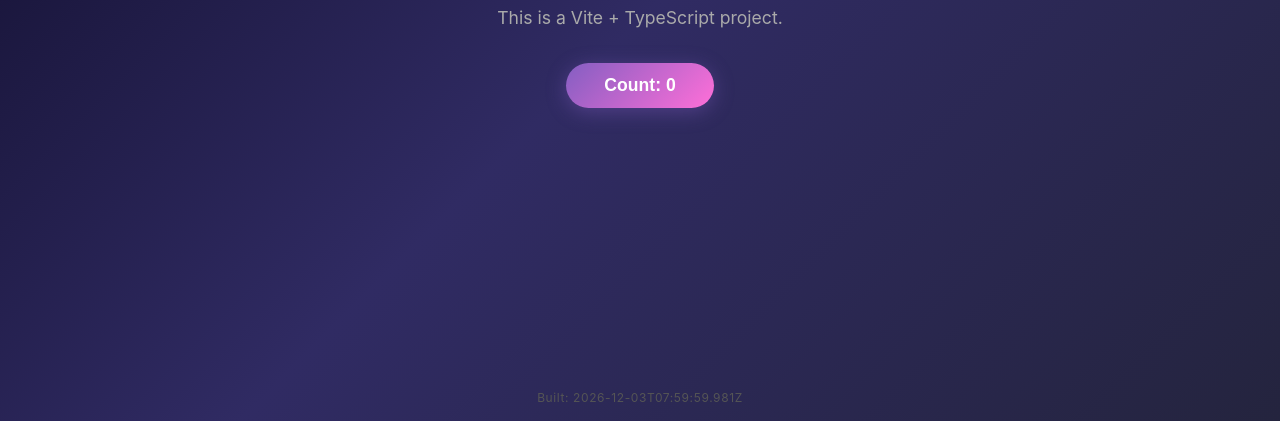
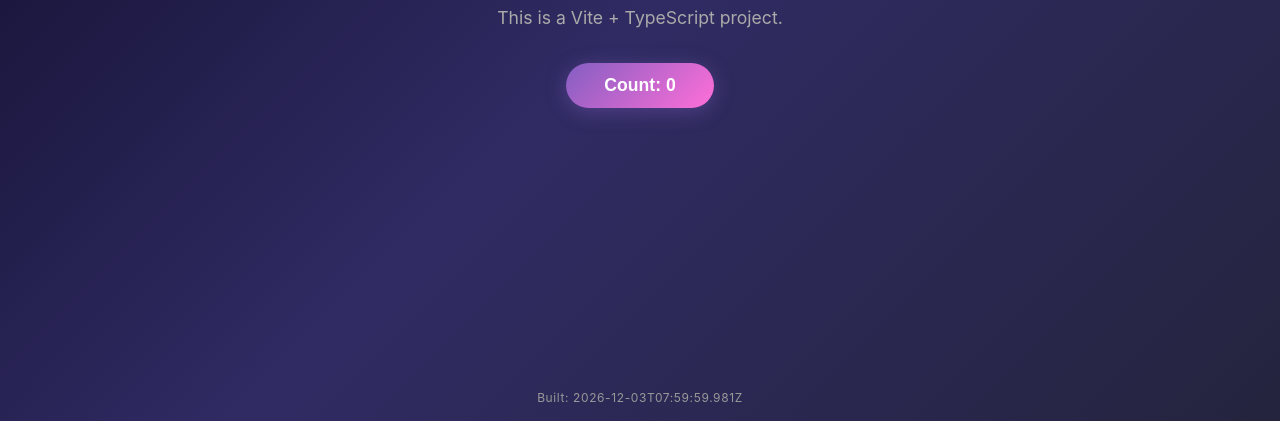
Before and after one commit to etdofreshai/helloworld-typescript, a website built with Vite: page index.html in a window 1280 px wide. Shown: the part 379-800 px from the top of the page. Built offline with nearby package versions, Linux system fonts and the light colour scheme.

Commit message:
Brighten footer text

```diff
--- a/src/style.css
+++ b/src/style.css
@@ -63,7 +63,7 @@ footer.build-time {
   right: 0;
   text-align: center;
   font-size: 0.75rem;
-  color: #555;
+  color: #999;
   letter-spacing: 0.05em;
 }
 
```
